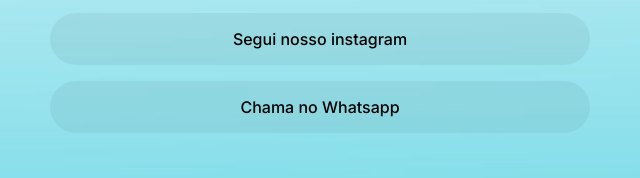
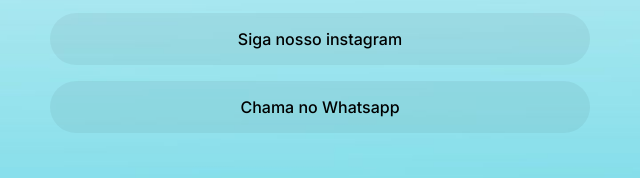
Before and after one commit to jaritoscofield/insta-link, a plain HTML site: page index.html in a window 1280 px wide. Shown: the part 430-608 px from the top of the page, 320-960 px from the left. Drawn offline with nearby package versions, Linux system fonts and the light colour scheme.

Commit message:
siga nosso instagram

```diff
--- a/index.html
+++ b/index.html
@@ -35,7 +35,7 @@
        </li>
 
        <li>
-        <a href="https://www.instagram.com/belem_sistemas/" target="_blank" >Segui nosso instagram</a>
+        <a href="https://www.instagram.com/belem_sistemas/" target="_blank" >Siga nosso instagram</a>
        </li>
 
        <li>
```
